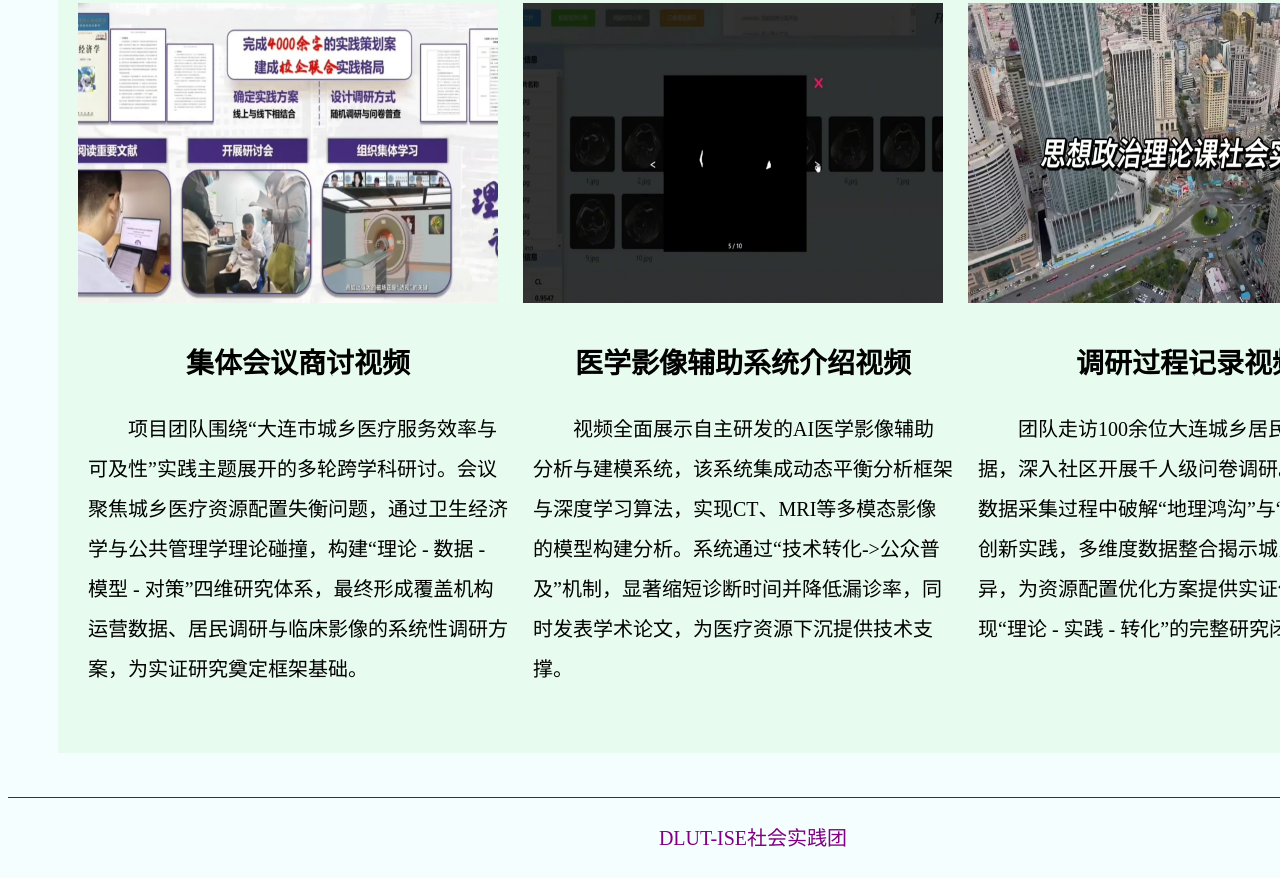
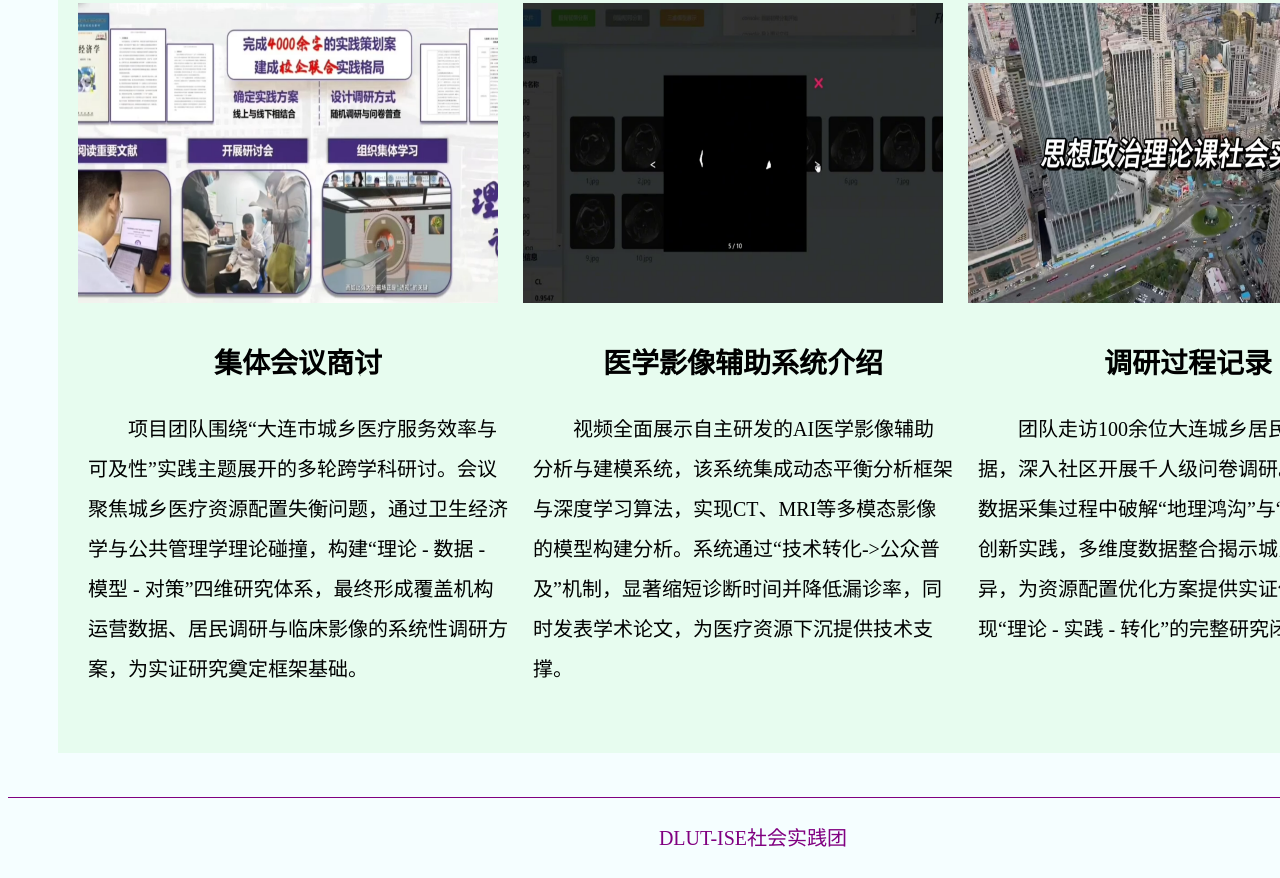
Before and after one commit to dlut-dnlv/ise-2025, a plain HTML site: page index.html in a window 1280 px wide. Shown: the part 981-1859 px from the top of the page. Drawn offline with Linux system fonts and the light colour scheme.

Commit message:
Update index.html

```diff
--- a/index.html
+++ b/index.html
@@ -38,7 +38,7 @@
                     <img src="./img/video1.png" alt="" width="420px" height="300px">
                 </div>
                 <div class="wenzi">
-                    <h3>集体会议商讨视频</h3>
+                    <h3>集体会议商讨</h3>
                     <p>项目团队围绕“大连市城乡医疗服务效率与可及性”实践主题展开的多轮跨学科研讨。会议聚焦城乡医疗资源配置失衡问题，通过卫生经济学与公共管理学理论碰撞，构建“理论 - 数据 - 模型 - 对策”四维研究体系，最终形成覆盖机构运营数据、居民调研与临床影像的系统性调研方案，为实证研究奠定框架基础。</p>
                 </div>
             </div>
@@ -50,7 +50,7 @@
                     <img src="./img/video2.png" alt="" width="420px" height="300px">
                 </div>
                 <div class="wenzi">
-                    <h3>医学影像辅助系统介绍视频</h3>
+                    <h3>医学影像辅助系统介绍</h3>
                     <p>视频全面展示自主研发的AI医学影像辅助分析与建模系统，该系统集成动态平衡分析框架与深度学习算法，实现CT、MRI等多模态影像的模型构建分析。系统通过“技术转化->公众普及”机制，显著缩短诊断时间并降低漏诊率，同时发表学术论文，为医疗资源下沉提供技术支撑。</p>
                 </div>
             </div>
@@ -62,7 +62,7 @@
                     <img src="./img/video3.png" alt="" width="420px" height="300px">
                 </div>
                 <div class="wenzi">
-                    <h3>调研过程记录视频</h3>
+                    <h3>调研过程记录</h3>
                     <p>团队走访100余位大连城乡居民采集运营数据，深入社区开展千人级问卷调研。用镜头记录数据采集过程中破解“地理鸿沟”与“数字鸿沟”的创新实践，多维度数据整合揭示城乡医疗效率差异，为资源配置优化方案提供实证依据，展现“理论 - 实践 - 转化”的完整研究闭环。</p>
                 </div>
             </div>
```
